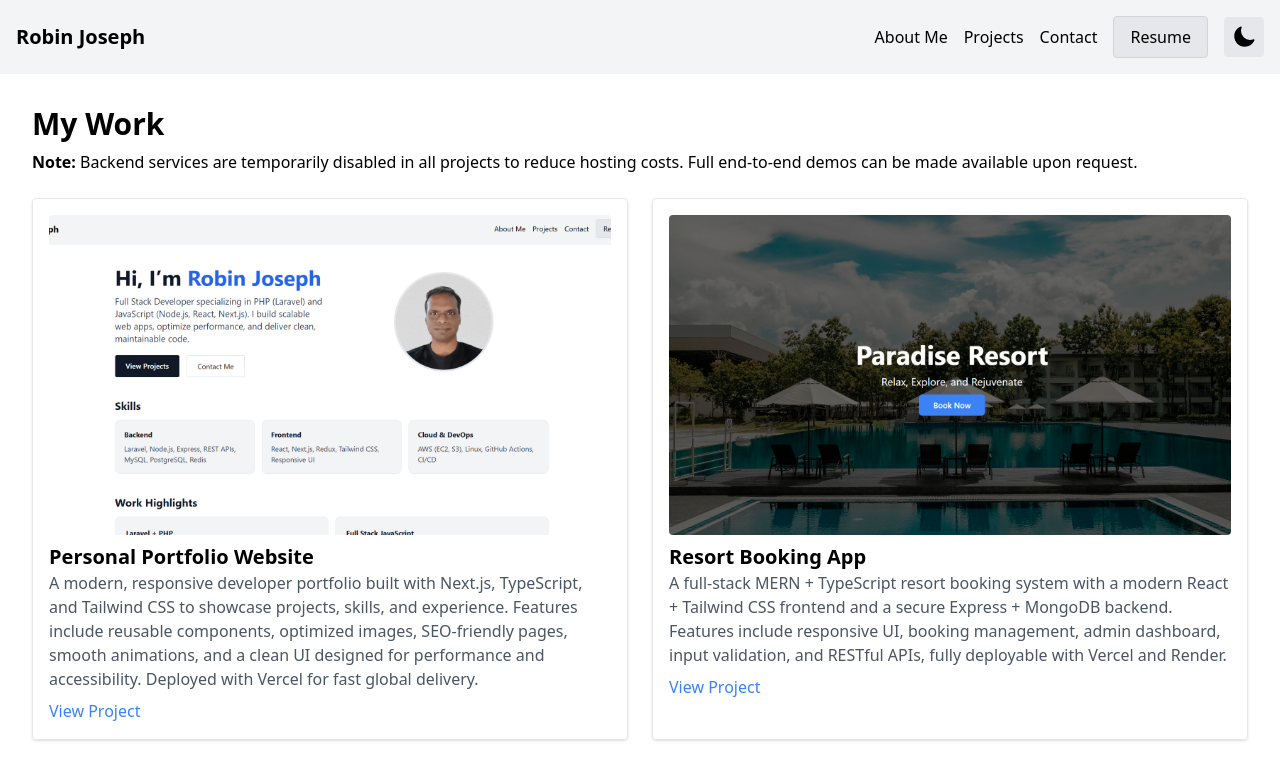
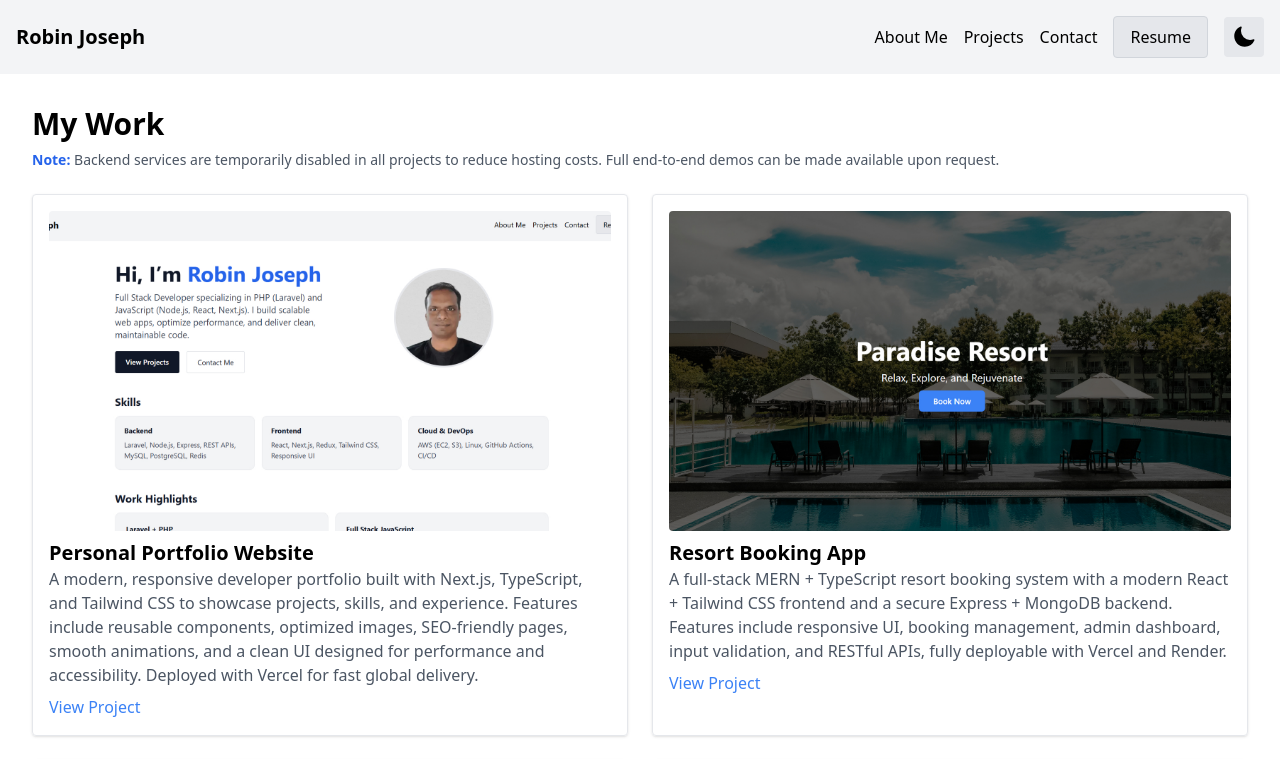
Before and after one commit to RobinJosephDev/my-portfolio, a Next.js app: page /projects in a window 1280 px wide. Shown: the top 759 px of the page. Built offline with nearby package versions, Linux system fonts and the light colour scheme.

Commit message:
note added

```diff
--- a/app/projects/page.tsx
+++ b/app/projects/page.tsx
@@ -10,10 +10,10 @@ export default function Home() {
     <div className="p-8">
       <h2 className="text-3xl font-bold mb-2">My Work</h2>
 
-      <p className="text-md mb-6">
-        <span className="font-semibold">Note:</span> Backend services are
-        temporarily disabled in all projects to reduce hosting costs. Full
-        end-to-end demos can be made available upon request.
+      <p className="text-sm text-gray-600 mb-6">
+        <span className="font-semibold text-blue-600">Note:</span> Backend
+        services are temporarily disabled in all projects to reduce hosting
+        costs. Full end-to-end demos can be made available upon request.
       </p>
 
       <div className="grid grid-cols-1 md:grid-cols-2 gap-6">
```
